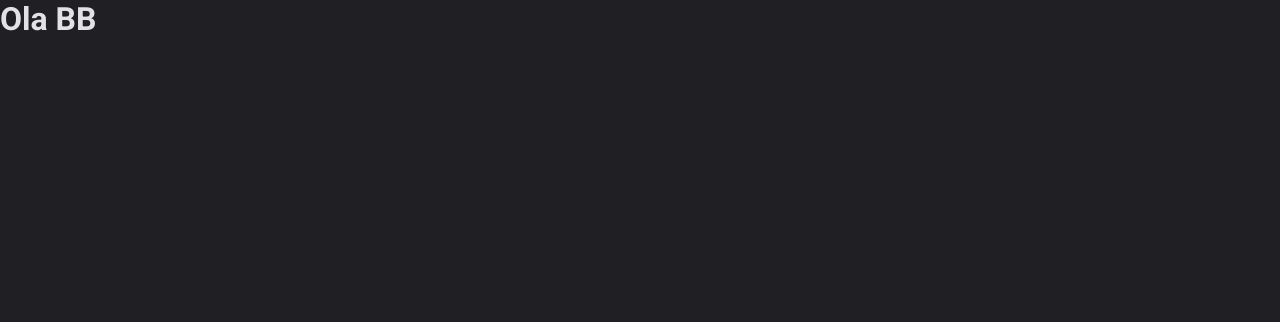
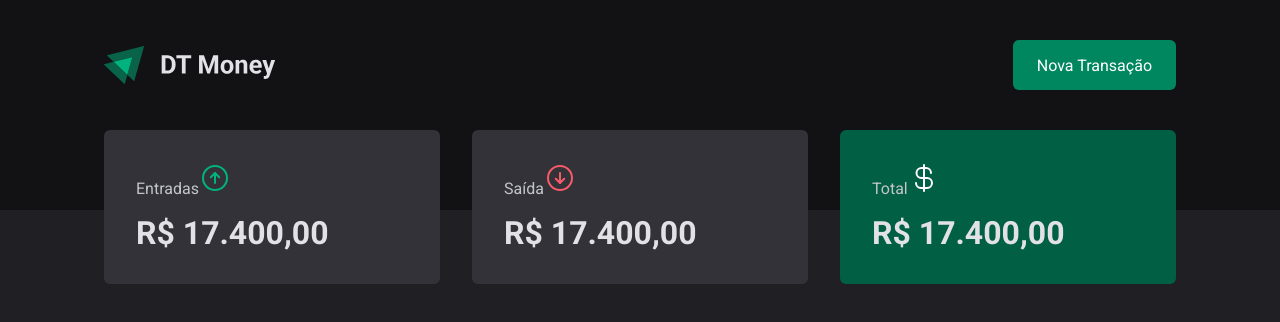
Before and after one commit to Jones-bass/DT-MoneyNew-, a React (Vite) app: page / in a window 1280 px wide. Shown: the top 322 px of the page. Built offline with nearby package versions, Linux system fonts and the light colour scheme.

Commit message:
Estruturando Layout

```diff
--- a/package.json
+++ b/package.json
@@ -9,6 +9,7 @@
     "preview": "vite preview"
   },
   "dependencies": {
+    "phosphor-react": "^1.4.1",
     "react": "^18.2.0",
     "react-dom": "^18.2.0",
     "styled-components": "^5.3.5"
--- a/src/App.tsx
+++ b/src/App.tsx
@@ -1,4 +1,5 @@
 import { ThemeProvider } from "styled-components";
+import { Transaction } from "./pages/Transactions";
 import { GlobalStyle } from "./styles/global";
 import { defaultTheme } from "./styles/themes/default";
 
@@ -6,7 +7,7 @@
   return(
     <ThemeProvider theme={defaultTheme}>
       <GlobalStyle/>
-     <h1> Ola BB </h1>
+     <Transaction/>
     </ThemeProvider>
   )
 }
--- /dev/null
+++ b/src/components/Header/index.tsx
@@ -0,0 +1,13 @@
+import { HeaderContainer, HeaderContent, NewTransactionButton } from "./styles";
+import logoImg from '../../assets/logo.svg'
+
+export function Header() {
+  return (
+    <HeaderContainer>
+      <HeaderContent>
+        <img src={logoImg} alt="" />
+        <NewTransactionButton>Nova Transação</NewTransactionButton>
+      </HeaderContent>
+    </HeaderContainer>
+  )
+}
--- /dev/null
+++ b/src/components/Header/styles.ts
@@ -0,0 +1,33 @@
+import styled from "styled-components"
+
+export const HeaderContainer = styled.header`
+  background: ${props => props.theme.gray900};
+  padding: 2.5rem 0 7.5rem;
+`
+
+export const HeaderContent = styled.div`
+  width: 100%;
+  max-width: 1120px;
+  margin: 0 auto;
+  padding: 0 1.5rem;
+
+  align-items: center;
+  display: flex;
+  justify-content: space-between;
+`
+
+export const NewTransactionButton = styled.button`
+  height: 50px;
+  border: 0;
+  background: ${props => props.theme.green500};
+  color: ${props => props.theme.white};
+  font-size: bold;
+  padding: 0 1.5rem;
+  border-radius: 6px;
+  cursor: pointer;
+
+  &:hover {
+    background: ${props => props.theme.green700};
+    transition: background-color 0.2s;
+  }
+`
--- /dev/null
+++ b/src/components/Summary/index.tsx
@@ -0,0 +1,29 @@
+import { SummaryCard, SummaryContainer } from "./styles";
+import { ArrowCircleDown, ArrowCircleUp, CurrencyDollar } from 'phosphor-react'
+export function Summary() {
+  return (
+    <SummaryContainer>
+      <SummaryCard>
+        <header>
+          <span>Entradas</span>
+          <ArrowCircleUp size={32} color="#00b37e" />
+        </header>
+        <strong>R$ 17.400,00</strong>
+      </SummaryCard>
+      <SummaryCard>
+        <header>
+          <span>Saída</span>
+          <ArrowCircleDown size={32} color="#f75a68" />
+        </header>
+        <strong>R$ 17.400,00</strong>
+      </SummaryCard>
+      <SummaryCard variant="green700">
+        <header>
+          <span>Total</span>
+          <CurrencyDollar size={32} color="#fff" />
+        </header>
+        <strong>R$ 17.400,00</strong>
+      </SummaryCard>
+    </SummaryContainer>
+  )
+}
--- /dev/null
+++ b/src/components/Summary/styles.ts
@@ -0,0 +1,43 @@
+import styled, { css } from "styled-components"
+
+export const SummaryContainer = styled.section`
+  width: 100%;
+  max-width: 1120px;
+  margin: 0 auto;
+  padding: 0 1.5rem;
+
+  display: grid;
+  grid-template-columns: repeat(3, 1fr);
+  gap: 2rem;
+
+  margin-top: -5rem;
+`
+interface SummaryCardProps {
+  variant?: 'green700';
+}
+
+export const SummaryCard = styled.div<SummaryCardProps>`
+  background: ${props => props.theme.gray600};
+  border-radius: 6px;
+  padding: 2rem;
+
+  header {
+    display: block;
+    align-items: center;
+    justify-content: space-between;
+    color: ${props => props.theme.gray300};
+  }
+
+  strong {
+    display: block;
+    margin-top: 1rem;
+    font-size: 2rem;
+  }
+
+    ${props => props.variant === 'green700' && css`
+    background: ${props.theme.green700};
+
+  `}
+
+
+`
--- /dev/null
+++ b/src/pages/Transactions/index.tsx
@@ -0,0 +1,12 @@
+import { Header } from "../../components/Header";
+import { Summary } from "../../components/Summary";
+
+
+export function Transaction() {
+  return (
+    <div>
+      <Header />
+      <Summary />
+    </div>
+  )
+}
```
Also changed, not shown: src/assets/logo.svg (added), src/pages/Transactions/styles.ts (added), 1 other file (tests, documents, lock files or other folders).
